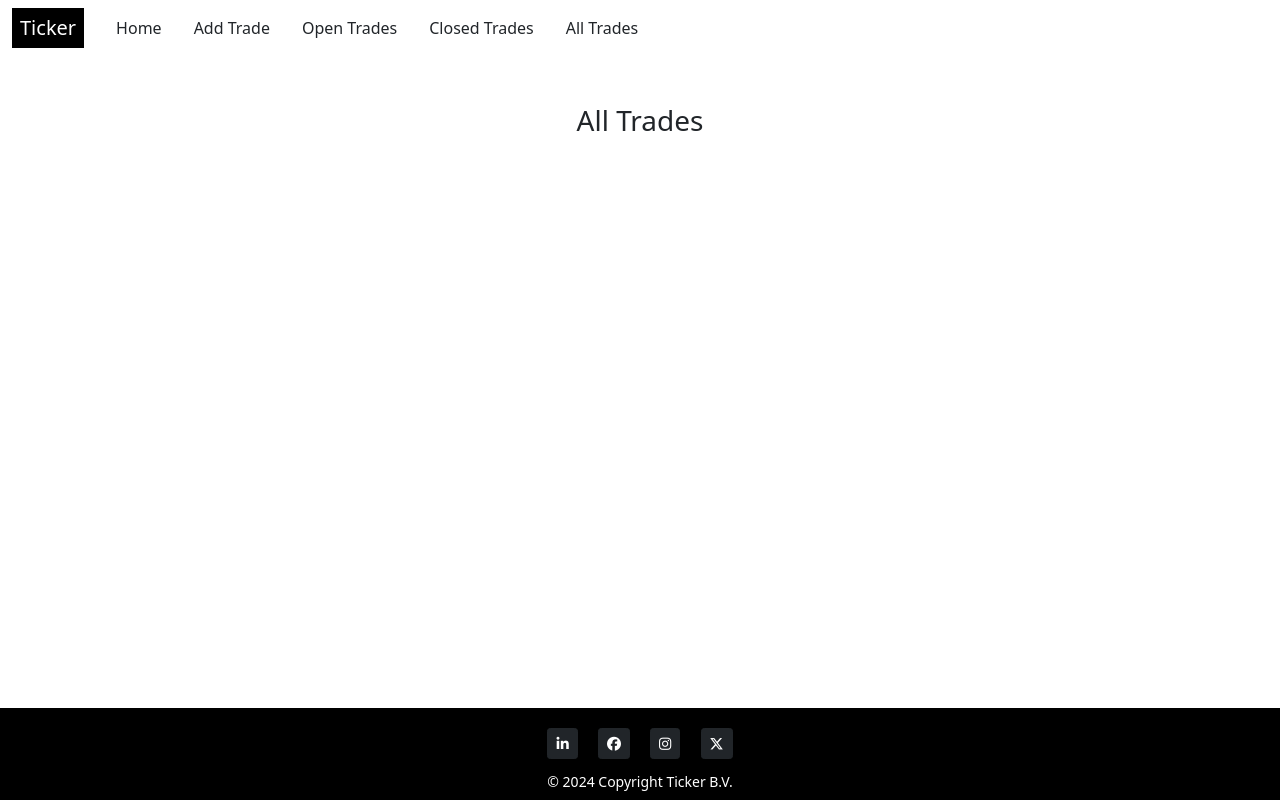
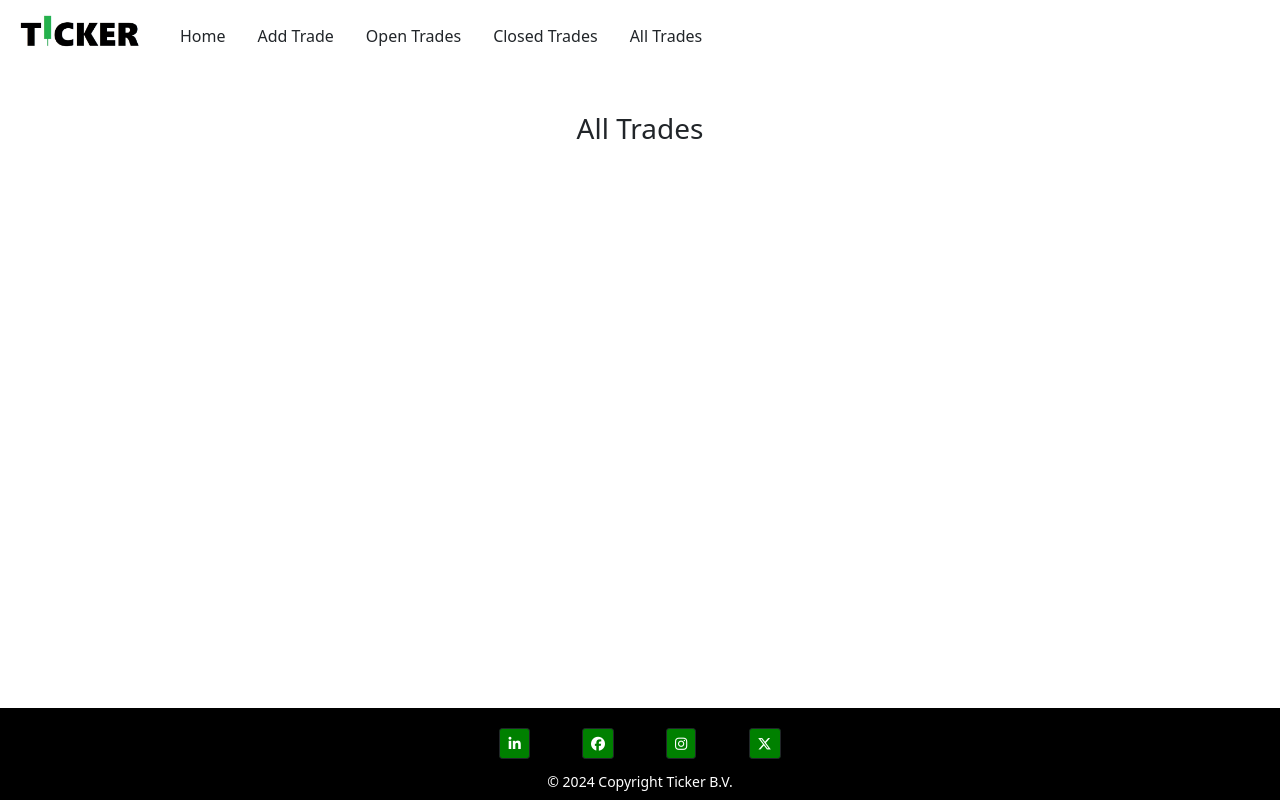
Before and after one commit to DannyGilligan/ticker, a Django app: page /all_trades/ in a window 1280 px wide. Run offline with Django 4.2, Linux system fonts and the light colour scheme.

Commit message:
Add ticker logo to navbar

```diff
--- a/trades/templates/trades/all_trades.html
+++ b/trades/templates/trades/all_trades.html
@@ -19,7 +19,9 @@
     <nav class="navbar navbar-expand-lg navbar-light bg-white text-dark">
         <div class="container-fluid">
 
-            <a class="navbar-brand px-2" style="background-color: black; color: white;" href="#">Ticker</a>
+            <a class="navbar-brand px-2" href="#">
+                <img src="/static/images/ticker-logo.webp" alt="" width="120" height="auto">
+            </a>
 
             <button class="navbar-toggler" type="button" data-bs-toggle="collapse"
                 data-bs-target="#navbarSupportedContent" aria-controls="navbarSupportedContent" aria-expanded="false"
@@ -28,10 +30,10 @@
             </button>
 
             <div class="collapse navbar-collapse" id="navbarSupportedContent">
-                <ul class="navbar-nav me-auto mb-2 mb-lg-0">
+                <ul class="navbar-nav me-auto mb-2 mb-lg-0 mt-2">
 
                     <li class="nav-item mx-2">
-                        <a class="nav-link text-dark" aria-current="page" href="#">Home</a>
+                        <a class="nav-link text-dark font-weight-bold" aria-current="page" href="#">Home</a>
                     </li>
 
                     <li class="nav-item mx-2">
@@ -76,16 +78,16 @@
 
     <footer class="fixed-bottom text-center" style="background-color: black;">
         <div class="container justify-content-center py-1">
-            <button type="button" class="btn btn-dark btn-sm mx-2 mt-3">
+            <button type="button" class="btn btn-dark btn-sm mx-4 mt-3" style="background-color: green;">
                 <i class="fa-brands fa-linkedin-in"></i>
             </button>
-            <button type="button" class="btn btn-dark btn-sm mx-2 mt-3">
+            <button type="button" class="btn btn-dark btn-sm mx-4 mt-3" style="background-color: green;">
                 <i class="fa-brands fa-facebook"></i>
             </button>
-            <button type="button" class="btn btn-dark btn-sm mx-2 mt-3">
+            <button type="button" class="btn btn-dark btn-sm mx-4 mt-3" style="background-color: green;">
                 <i class="fa-brands fa-instagram"></i>
             </button>
-            <button type="button" class="btn btn-dark btn-sm mx-2 mt-3">
+            <button type="button" class="btn btn-dark btn-sm mx-4 mt-3" style="background-color: green;">
                 <i class="fa-brands fa-x-twitter"></i>
             </button>
         </div>
```
